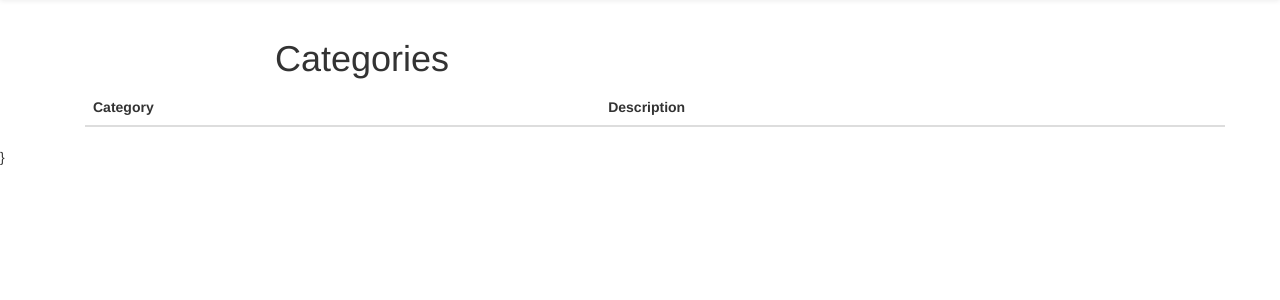
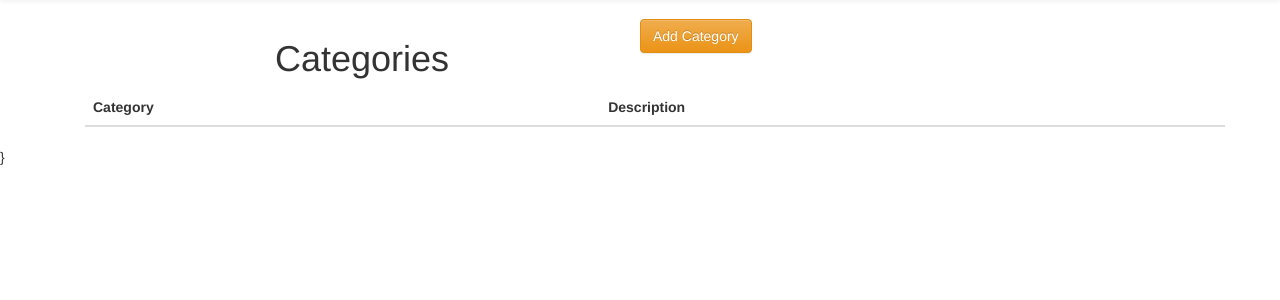
Before and after one commit to boimw/emse_manager, a Django app: page /category/1/ in a window 1280 px wide. Shown: the part 51-351 px from the top of the page. Run offline with Django 3.2, Linux system fonts and the light colour scheme; data comes from the database, SQL or seed files in the repository; both versions use the stored data as it was after the commit; lists and menus that the app fills with data are empty; parts of the project's set-up code (start-up, migrations or seed data) failed here and were passed over; some libraries are stand-ins or nearby versions.

Commit message:
create category

```diff
--- a/emse-manager/emse_manager/urls.py
+++ b/emse-manager/emse_manager/urls.py
@@ -32,6 +32,8 @@ urlpatterns = [
     url(r'^categories/$', ideas_views.categories, name='category'),
     url(r'^ideas/new/$', ideas_views.create, name='create'),
     url(r'^ideas/create_idea/$', ideas_views.create_idea, name='create_idea'),
+    url(r'^categories/new_category/$', ideas_views.create_category, name='new_category'),
+    url(r'^ideas/new_category_view/$', ideas_views.create_category_view, name='create_category'),
     url(r'^cart/$', ideas_views.cart, name='cart'),
     url(r'^idea/(?P<idea_id>[0-9]+)/$', ideas_views.idea, name='idea'),
     url(r'^category/(?P<category_id>[0-9]+)/$', ideas_views.category, name='category'),
--- a/emse-manager/ideas/templates/categories.html
+++ b/emse-manager/ideas/templates/categories.html
@@ -8,6 +8,7 @@
 {% if request.user.is_authenticated %}
 
  {% endif %}
+<a class="btn btn-warning" href="{% url 'create_category'  %}">Add Category</a>
 <div class="container">
     <table class="table table-hover">
         <thead>
--- a/emse-manager/ideas/views.py
+++ b/emse-manager/ideas/views.py
@@ -23,16 +23,32 @@ def idea(request, idea_id):
 	return render(request,template,context)
 
 def categories(request):
-	ideas = Category.objects.all
+	categories = Category.objects.all
 	context = {'categories': categories}
 	template = 'categories.html'
 	return render(request, template, context)
 
 def category(request, category_id):
-	ideas = Category.objects.get(id=category_id)
+	category = Category.objects.get(id=category_id)
 	context = {'category': category}
 	template = 'categories.html'
 	return render(request, template, context)
+
+def create_category_view(request):
+    	template = 'createCategory.html'
+	return render(request, template)
+
+def create_category(request):
+	category_name = request.POST.get('category_name')
+	category_description = request.POST.get('category_description')
+	if(category_name  and category_description):
+		category = Category.objects.create(name = category_name, description = category_description)
+		category.save()
+
+	categories = Category.objects.all
+	return render(request, 'categories.html', context={
+                'info_message': "Successfully!", 'categories': categories
+                })
 
 @login_required(login_url='/accounts/login/')
 def create(request):
@@ -52,6 +68,7 @@ def create_idea(request):
                 })
 
 	return render(request)
+
 @login_required(login_url='/accounts/login/')
 def add_to_cart(request, ideat_id):
 	idea = Idea.objects.get(id=idea_id)
```
Also changed, not shown: emse-manager/ideas/templates/createCategory.html (+26 -7 lines), emse-manager/db.sqlite3, emse-manager/ideas/migrations/0004_merge_20171116_1956.py (added), 6 other files.
